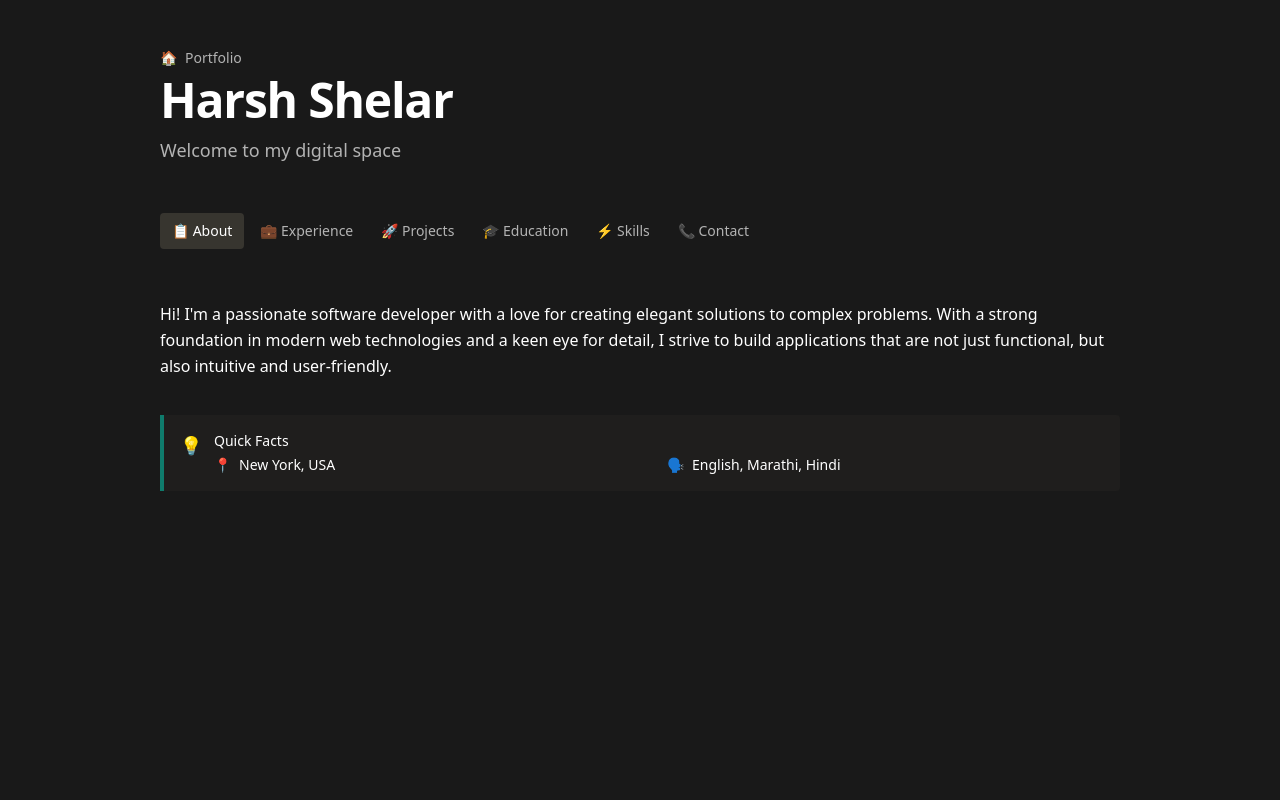
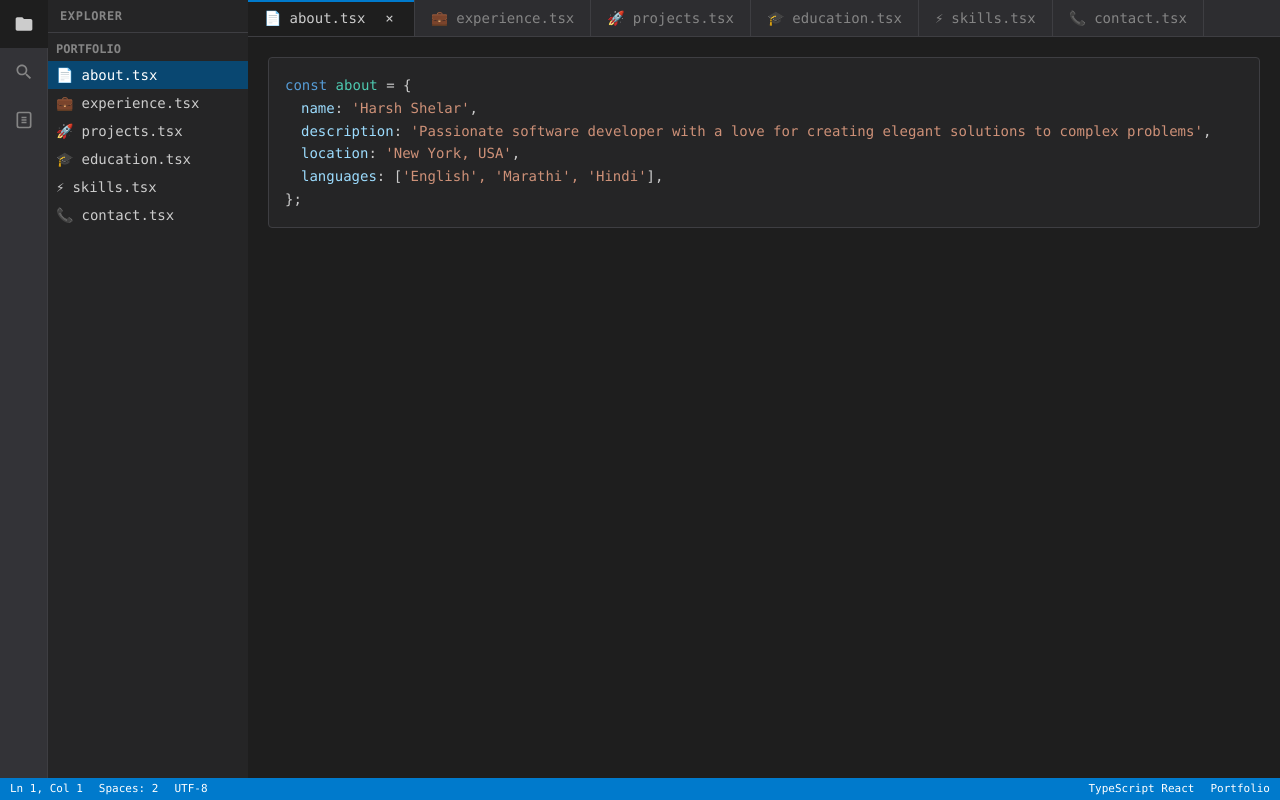
Before and after one commit to TeraSurror/portfolio, a Next.js app: page / in a window 1280 px wide. Built offline with nearby package versions, Linux system fonts and the light colour scheme.

Commit message:
Website with IDE like UI

```diff
--- a/app/globals.css
+++ b/app/globals.css
@@ -16,6 +16,7 @@
   --color-sidebar-primary: var(--sidebar-primary);
   --color-sidebar-foreground: var(--sidebar-foreground);
   --color-sidebar: var(--sidebar);
+  --color-sidebar-hover: var(--sidebar-hover);
   --color-chart-5: var(--chart-5);
   --color-chart-4: var(--chart-4);
   --color-chart-3: var(--chart-3);
@@ -45,56 +46,59 @@
 
 :root {
   --radius: 0.375rem;
-  /* Notion Dark Mode Color Palette */
-  --background: #191919;
-  --foreground: #ffffff;
-  --card: #2f2f2f;
-  --card-foreground: #ffffff;
-  --popover: #2f2f2f;
-  --popover-foreground: #ffffff;
-  --primary: #ffffff;
-  --primary-foreground: #191919;
-  --secondary: #3f3f3f;
-  --secondary-foreground: #ffffff;
-  --muted: #2f2f2f;
-  --muted-foreground: #b3b3b3;
-  --accent: #37352f;
+  /* Cursor IDE Dark Theme Color Palette */
+  --background: #1e1e1e;
+  --foreground: #cccccc;
+  --card: #252526;
+  --card-foreground: #cccccc;
+  --popover: #252526;
+  --popover-foreground: #cccccc;
+  --primary: #007acc;
+  --primary-foreground: #ffffff;
+  --secondary: #2d2d30;
+  --secondary-foreground: #cccccc;
+  --muted: #2d2d30;
+  --muted-foreground: #858585;
+  --accent: #094771;
   --accent-foreground: #ffffff;
-  --destructive: #ff6b6b;
+  --destructive: #f48771;
   --destructive-foreground: #ffffff;
-  --border: #3f3f3f;
-  --input: #2f2f2f;
-  --ring: #ffffff;
-  --notion-blue: #0f7b6c;
-  --notion-green: #0d7377;
-  --notion-yellow: #dfab01;
-  --notion-red: #e03e3e;
-  --notion-purple: #6940a5;
-  --notion-pink: #ad1a72;
-  --notion-orange: #d9730d;
-  --notion-gray: #9b9a97;
+  --border: #3e3e42;
+  --input: #3c3c3c;
+  --ring: #007acc;
+  /* Cursor IDE specific colors */
+  --sidebar-bg: #252526;
+  --sidebar-hover: #2a2d2e;
+  --activity-bar: #333337;
+  --activity-bar-active: #1e1e1e;
+  --editor-bg: #1e1e1e;
+  --tab-bg: #2d2d30;
+  --tab-active: #1e1e1e;
+  --tab-border: #007acc;
+  --status-bar: #007acc;
+  --status-bar-text: #ffffff;
 }
 
 .dark {
-  --background: #191919;
-  --foreground: #ffffff;
-  --card: #2f2f2f;
-  --card-foreground: #ffffff;
-  --popover: #2f2f2f;
-  --popover-foreground: #ffffff;
-  --primary: #ffffff;
-  --primary-foreground: #191919;
-  --secondary: #3f3f3f;
-  --secondary-foreground: #ffffff;
-  --muted: #2f2f2f;
-  --muted-foreground: #b3b3b3;
-  --accent: #37352f;
+  --background: #1e1e1e;
+  --foreground: #cccccc;
+  --card: #252526;
+  --card-foreground: #cccccc;
+  --popover: #252526;
+  --popover-foreground: #cccccc;
+  --primary: #007acc;
+  --primary-foreground: #ffffff;
+  --secondary: #2d2d30;
+  --secondary-foreground: #cccccc;
+  --muted: #2d2d30;
+  --muted-foreground: #858585;
+  --accent: #094771;
   --accent-foreground: #ffffff;
-  --destructive: #ff6b6b;
+  --destructive: #f48771;
   --destructive-foreground: #ffffff;
-  --border: #3f3f3f;
-  --input: #2f2f2f;
-  --ring: #ffffff;
+  --border: #3e3e42;
+  --input: #3c3c3c;
+  --ring: #007acc;
 }
 
 @layer base {
@@ -104,85 +108,158 @@
 
   body {
     @apply bg-background text-foreground;
-    font-family: ui-sans-serif, -apple-system, BlinkMacSystemFont, "Segoe UI", Helvetica, "Apple Color Emoji", Arial, sans-serif, "Segoe UI Emoji", "Segoe UI Symbol";
+    font-family: 'SF Mono', Monaco, 'Cascadia Code', 'Roboto Mono', Consolas, 'Courier New', monospace;
     line-height: 1.5;
+    overflow: hidden;
   }
 
-  /* Notion-style scrollbar */
+  /* Cursor IDE-style scrollbar */
   ::-webkit-scrollbar {
-    width: 8px;
-    height: 8px;
+    width: 10px;
+    height: 10px;
   }
 
   ::-webkit-scrollbar-track {
-    background: transparent;
+    background: var(--background);
   }
 
   ::-webkit-scrollbar-thumb {
-    background: #3f3f3f;
-    border-radius: 4px;
+    background: #424242;
+    border-radius: 5px;
   }
 
   ::-webkit-scrollbar-thumb:hover {
-    background: #4f4f4f;
+    background: #4e4e4e;
   }
 }
 
 @layer components {
-
-  /* Notion-style block hover effects */
-  .notion-block {
-    @apply transition-all duration-150 ease-in-out;
-    @apply hover:bg-accent/30 rounded-md cursor-pointer;
+  /* Cursor IDE-style components */
+  .ide-sidebar {
+    background: var(--sidebar-bg);
+    border-right: 1px solid var(--border);
   }
 
-  /* Notion-style callout */
-  .notion-callout {
-    @apply bg-accent/20 border-l-4 p-4 rounded-r-md;
-    @apply transition-all duration-150 hover:bg-accent/30;
-    border-left-color: #0f7b6c;
+  .ide-activity-bar {
+    background: var(--activity-bar);
+    width: 48px;
+    border-right: 1px solid var(--border);
   }
 
-  /* Notion-style code block */
-  .notion-code {
-    @apply bg-accent/40 text-foreground font-mono text-sm p-3 rounded-md;
-    @apply border border-border;
+  .ide-activity-icon {
+    @apply w-12 h-12 flex items-center justify-center cursor-pointer;
+    @apply transition-colors;
+    color: #858585;
   }
 
-  /* Notion-style tag/pill */
-  .notion-tag {
-    @apply inline-flex items-center px-2 py-1 rounded-md text-xs font-medium;
-    @apply bg-secondary/80 text-secondary-foreground;
-    @apply transition-all duration-150 hover:bg-secondary hover:scale-105;
+  .ide-activity-icon:hover {
+    background: var(--sidebar-hover);
   }
 
-  /* Notion-style card with subtle shadow */
-  .notion-card {
-    @apply bg-card border border-border rounded-lg;
-    @apply shadow-sm hover:shadow-md transition-all duration-200;
-    @apply hover:border-border/80;
+  .ide-activity-icon.active {
+    background: var(--activity-bar-active);
+    color: var(--foreground);
   }
 
-  /* Notion-style button */
-  .notion-button {
-    @apply inline-flex items-center justify-center px-3 py-2 text-sm font-medium;
-    @apply bg-secondary text-secondary-foreground rounded-md;
-    @apply hover:bg-secondary/80 transition-all duration-150;
-    @apply focus:outline-none focus:ring-2 focus:ring-ring focus:ring-offset-2;
+  .ide-file-explorer {
+    background: var(--sidebar-bg);
+    min-width: 200px;
+    max-width: 300px;
   }
 
-  /* Notion-style page animations */
-  .notion-page-enter {
-    @apply animate-in fade-in-0 slide-in-from-bottom-4 duration-300;
+  .ide-editor {
+    background: var(--editor-bg);
+    flex: 1;
+    display: flex;
+    flex-direction: column;
   }
 
-  /* Notion-style subtle glow on focus */
-  .notion-focus {
-    @apply focus:ring-2 focus:ring-white/20 focus:ring-offset-2 focus:ring-offset-background;
+  .ide-tabs {
+    background: var(--tab-bg);
+    border-bottom: 1px solid var(--border);
+    display: flex;
+    overflow-x: auto;
   }
 
-  /* Notion-style divider */
-  .notion-divider {
-    @apply border-t border-border/50 my-6;
+  .ide-tab {
+    @apply px-4 py-2 text-sm font-mono cursor-pointer;
+    background: var(--tab-bg);
+    border-right: 1px solid var(--border);
+    color: var(--muted-foreground);
+    display: flex;
+    align-items: center;
+    gap: 8px;
+    min-width: 120px;
+    position: relative;
+    white-space: nowrap;
+  }
+
+  .ide-tab:hover {
+    background: var(--tab-bg);
+    color: var(--foreground);
+  }
+
+  .ide-tab.active {
+    background: var(--tab-active);
+    color: var(--foreground);
+  }
+
+  .ide-tab.active::before {
+    content: '';
+    position: absolute;
+    top: 0;
+    left: 0;
+    right: 0;
+    height: 2px;
+    background: var(--tab-border);
+  }
+
+  .ide-editor-content {
+    flex: 1;
+    overflow-y: auto;
+    padding: 20px;
+    font-family: 'SF Mono', Monaco, 'Cascadia Code', 'Roboto Mono', Consolas, 'Courier New', monospace;
+    color: var(--foreground);
+  }
+
+  .ide-status-bar {
+    background: var(--status-bar);
+    color: var(--status-bar-text);
+    height: 22px;
+    display: flex;
+    align-items: center;
+    padding: 0 10px;
+    font-size: 11px;
+    font-family: 'SF Mono', Monaco, 'Cascadia Code', 'Roboto Mono', Consolas, 'Courier New', monospace;
+  }
+
+  .ide-file-item {
+    @apply px-2 py-1 text-sm cursor-pointer flex items-center gap-2;
+    color: var(--foreground);
+    font-family: 'SF Mono', Monaco, 'Cascadia Code', 'Roboto Mono', Consolas, 'Courier New', monospace;
+  }
+
+  .ide-file-item:hover {
+    background: var(--sidebar-hover);
+  }
+
+  .ide-file-item.active {
+    background: var(--accent);
+    color: var(--accent-foreground);
+  }
+
+  /* Code-like styling for content */
+  .ide-code-block {
+    @apply bg-card border border-border p-4 rounded;
+    font-family: 'SF Mono', Monaco, 'Cascadia Code', 'Roboto Mono', Consolas, 'Courier New', monospace;
+    font-size: 13px;
+    line-height: 1.6;
+  }
+
+  .ide-tag {
+    @apply inline-flex items-center px-2 py-0.5 rounded text-xs;
+    background: var(--accent);
+    color: var(--accent-foreground);
+    font-family: 'SF Mono', Monaco, 'Cascadia Code', 'Roboto Mono', Consolas, 'Courier New', monospace;
   }
 }
--- a/app/layout.tsx
+++ b/app/layout.tsx
@@ -1,11 +1,5 @@
 import type { Metadata } from "next";
-import { Inter } from "next/font/google";
 import "./globals.css";
-
-const inter = Inter({
-  subsets: ["latin"],
-  variable: "--font-inter",
-});
 
 export const metadata: Metadata = {
   title: "Harsh Shelar - Portfolio",
@@ -19,10 +13,22 @@ export default function RootLayout({
 }>) {
   return (
     <html lang="en" className="dark">
-      <body className={`${inter.variable} font-sans dark antialiased`}>
-        <div className="min-h-screen bg-background">
-          <div className="max-w-5xl mx-auto px-4 sm:px-6 lg:px-8">
+      <body className="dark antialiased">
+        <div className="h-screen flex flex-col overflow-hidden bg-background">
+          <div className="flex-1 flex overflow-hidden">
             {children}
+          </div>
+          {/* Status Bar */}
+          <div className="ide-status-bar flex items-center justify-between">
+            <div className="flex items-center gap-4">
+              <span>Ln 1, Col 1</span>
+              <span>Spaces: 2</span>
+              <span>UTF-8</span>
+            </div>
+            <div className="flex items-center gap-4">
+              <span>TypeScript React</span>
+              <span>Portfolio</span>
+            </div>
           </div>
         </div>
       </body>
--- a/app/page.tsx
+++ b/app/page.tsx
@@ -1,7 +1,6 @@
 "use client";
 
 import { useState } from "react";
-import { Tabs, TabsContent, TabsList, TabsTrigger } from "@/components/ui/tabs";
 import { About } from "@/components/sections/about";
 import { WorkExperience } from "@/components/sections/work-experience";
 import { Projects } from "@/components/sections/projects";
@@ -10,103 +9,117 @@ import { Skills } from "@/components/sections/skills";
 import { Contact } from "@/components/sections/contact";
 
 export default function Home() {
-  const [activeTab, setActiveTab] = useState("about");
-  const [isDropdownOpen, setIsDropdownOpen] = useState(false);
+  const [activeTab, setActiveTab] = useState("about.tsx");
+  const [activeActivity, setActiveActivity] = useState("explorer");
 
-  const tabs = [
-    { value: "about", label: "📋 About", component: <About /> },
-    { value: "experience", label: "💼 Experience", component: <WorkExperience /> },
-    { value: "projects", label: "🚀 Projects", component: <Projects /> },
-    { value: "education", label: "🎓 Education", component: <Education /> },
-    { value: "skills", label: "⚡ Skills", component: <Skills /> },
-    { value: "contact", label: "📞 Contact", component: <Contact /> },
+  const files = [
+    { id: "about.tsx", name: "about.tsx", icon: "📄" },
+    { id: "experience.tsx", name: "experience.tsx", icon: "💼" },
+    { id: "projects.tsx", name: "projects.tsx", icon: "🚀" },
+    { id: "education.tsx", name: "education.tsx", icon: "🎓" },
+    { id: "skills.tsx", name: "skills.tsx", icon: "⚡" },
+    { id: "contact.tsx", name: "contact.tsx", icon: "📞" },
   ];
 
-  const activeTabData = tabs.find(tab => tab.value === activeTab);
+  const components: Record<string, React.ReactNode> = {
+    "about.tsx": <About />,
+    "experience.tsx": <WorkExperience />,
+    "projects.tsx": <Projects />,
+    "education.tsx": <Education />,
+    "skills.tsx": <Skills />,
+    "contact.tsx": <Contact />,
+  };
+
+  const activeComponent = components[activeTab] || <About />;
 
   return (
-    <div className="py-8 sm:py-12 notion-page-enter">
-      {/* Notion-style page header */}
-      <div className="mb-8 sm:mb-12">
-        <div className="flex items-center gap-2 text-sm text-muted-foreground mb-2">
-          <span>🏠</span>
-          <span>Portfolio</span>
-        </div>
-        <h1 className="text-3xl sm:text-4xl lg:text-5xl font-bold text-foreground mb-3 tracking-tight">
-          Harsh Shelar
-        </h1>
-        <p className="text-lg text-muted-foreground max-w-2xl leading-relaxed">
-          Welcome to my digital space
-        </p>
+    <div className="flex-1 flex overflow-hidden">
+      {/* Activity Bar */}
+      <div className="ide-activity-bar flex flex-col">
+        <button
+          onClick={() => setActiveActivity("explorer")}
+          className={`ide-activity-icon ${activeActivity === "explorer" ? "active" : ""}`}
+          title="Explorer"
+        >
+          <svg width="20" height="20" viewBox="0 0 24 24" fill="currentColor">
+            <path d="M10 4H4c-1.11 0-2 .89-2 2v12c0 1.11.89 2 2 2h16c1.11 0 2-.89 2-2V8c0-1.11-.89-2-2-2h-8l-2-2z" />
+          </svg>
+        </button>
+        <button
+          onClick={() => setActiveActivity("search")}
+          className={`ide-activity-icon ${activeActivity === "search" ? "active" : ""}`}
+          title="Search"
+        >
+          <svg width="20" height="20" viewBox="0 0 24 24" fill="currentColor">
+            <path d="M15.5 14h-.79l-.28-.27C15.41 12.59 16 11.11 16 9.5 16 5.91 13.09 3 9.5 3S3 5.91 3 9.5 5.91 16 9.5 16c1.61 0 3.09-.59 4.23-1.57l.27.28v.79l5 4.99L20.49 19l-4.99-5zm-6 0C7.01 14 5 11.99 5 9.5S7.01 5 9.5 5 14 7.01 14 9.5 11.99 14 9.5 14z" />
+          </svg>
+        </button>
+        <button
+          onClick={() => setActiveActivity("git")}
+          className={`ide-activity-icon ${activeActivity === "git" ? "active" : ""}`}
+          title="Source Control"
+        >
+          <svg width="20" height="20" viewBox="0 0 24 24" fill="none" stroke="currentColor" strokeWidth="2">
+            <path d="M6 3h12a2 2 0 0 1 2 2v14a2 2 0 0 1-2 2H6a2 2 0 0 1-2-2V5a2 2 0 0 1 2-2z"/>
+            <path d="M9 9h6M9 15h6M9 12h6"/>
+          </svg>
+        </button>
       </div>
 
-      {/* Mobile Dropdown Navigation */}
-      <div className="mb-8 sm:hidden">
-        <div className="relative">
-          <button
-            onClick={() => setIsDropdownOpen(!isDropdownOpen)}
-            className="w-full flex items-center justify-between px-4 py-3 bg-card border border-border rounded-lg text-foreground hover:bg-accent/30 transition-colors"
-          >
-            <span>{activeTabData?.label}</span>
-            <svg
-              className={`w-4 h-4 transition-transform ${isDropdownOpen ? 'rotate-180' : ''}`}
-              fill="none"
-              stroke="currentColor"
-              viewBox="0 0 24 24"
+      {/* File Explorer Sidebar */}
+      {activeActivity === "explorer" && (
+        <div className="ide-file-explorer flex flex-col">
+          <div className="px-3 py-2 text-xs font-semibold uppercase tracking-wider text-muted-foreground border-b border-border">
+            EXPLORER
+          </div>
+          <div className="flex-1 overflow-y-auto py-2">
+            <div className="px-2 text-xs font-semibold text-muted-foreground mb-1">PORTFOLIO</div>
+            {files.map((file) => (
+              <div
+                key={file.id}
+                onClick={() => setActiveTab(file.id)}
+                className={`ide-file-item ${activeTab === file.id ? "active" : ""}`}
+              >
+                <span>{file.icon}</span>
+                <span>{file.name}</span>
+              </div>
+            ))}
+          </div>
+        </div>
+      )}
+
+      {/* Main Editor Area */}
+      <div className="ide-editor flex flex-col">
+        {/* Tabs */}
+        <div className="ide-tabs">
+          {files.map((file) => (
+            <div
+              key={file.id}
+              onClick={() => setActiveTab(file.id)}
+              className={`ide-tab ${activeTab === file.id ? "active" : ""}`}
             >
-              <path strokeLinecap="round" strokeLinejoin="round" strokeWidth={2} d="M19 9l-7 7-7-7" />
-            </svg>
-          </button>
+              <span>{file.icon}</span>
+              <span>{file.name}</span>
+              {activeTab === file.id && (
+                <button
+                  onClick={(e) => {
+                    e.stopPropagation();
+                    // Close tab logic could go here
+                  }}
+                  className="ml-2 hover:bg-white/10 rounded px-1"
+                >
+                  ×
+                </button>
+              )}
+            </div>
+          ))}
+        </div>
 
-          {isDropdownOpen && (
-            <div className="absolute top-full left-0 right-0 mt-1 bg-card border border-border rounded-lg shadow-lg z-10 animate-in fade-in-0 slide-in-from-top-2 duration-200">
-              {tabs.map((tab) => (
-                <button
-                  key={tab.value}
-                  onClick={() => {
-                    setActiveTab(tab.value);
-                    setIsDropdownOpen(false);
-                  }}
-                  className={`w-full text-left px-4 py-3 hover:bg-accent/30 transition-colors first:rounded-t-lg last:rounded-b-lg ${activeTab === tab.value ? 'bg-accent text-foreground' : 'text-muted-foreground'
-                    }`}
-                >
-                  {tab.label}
-                </button>
-              ))}
-            </div>
-          )}
+        {/* Editor Content */}
+        <div className="ide-editor-content">
+          {activeComponent}
         </div>
       </div>
-
-      {/* Desktop Tabs Navigation */}
-      <Tabs value={activeTab} onValueChange={setActiveTab} className="w-full">
-        <div className="mb-8 hidden sm:block">
-          <TabsList className="bg-transparent p-0 h-auto gap-1">
-            {tabs.map((tab) => (
-              <TabsTrigger
-                key={tab.value}
-                value={tab.value}
-                className="notion-block px-3 py-2 data-[state=active]:bg-accent data-[state=active]:text-foreground"
-              >
-                {tab.label}
-              </TabsTrigger>
-            ))}
-          </TabsList>
-        </div>
-
-        {/* Content sections */}
-        <div className="space-y-6">
-          {tabs.map((tab) => (
-            <TabsContent
-              key={tab.value}
-              value={tab.value}
-              className="focus-visible:outline-none mt-0 animate-in fade-in-0 slide-in-from-bottom-2 duration-300"
-            >
-              {tab.component}
-            </TabsContent>
-          ))}
-        </div>
-      </Tabs>
     </div>
   );
 }
--- a/components/sections/about.tsx
+++ b/components/sections/about.tsx
@@ -1,35 +1,35 @@
 export function About() {
   return (
-    <div className="space-y-6">
-      {/* Notion-style text block */}
-      <div className="notion-block p-3 -mx-3">
-        <p className="text-base leading-relaxed text-foreground">
-          Hi! I&apos;m a passionate software developer with a love for creating
-          elegant solutions to complex problems. With a strong foundation in
-          modern web technologies and a keen eye for detail, I strive to build
-          applications that are not just functional, but also intuitive and
-          user-friendly.
+    <div className="space-y-4">
+      <div className="ide-code-block">
+        <p className="text-sm leading-relaxed text-foreground">
+          <span className="text-[#569cd6]">const</span>{" "}
+          <span className="text-[#4ec9b0]">about</span> = {"{"}
         </p>
-      </div>
-
-      {/* Notion-style callout block */}
-      <div className="notion-callout">
-        <div className="flex items-start gap-3">
-          <span className="text-lg">💡</span>
-          <div className="flex-1">
-            <p className="text-sm font-medium text-foreground mb-1">Quick Facts</p>
-            <div className="grid grid-cols-1 sm:grid-cols-2 gap-4 text-sm">
-              <div className="flex items-center gap-2">
-                <span className="text-muted-foreground">📍</span>
-                <span className="text-foreground">New York, USA</span>
-              </div>
-              <div className="flex items-center gap-2">
-                <span className="text-muted-foreground">🗣️</span>
-                <span className="text-foreground">English, Marathi, Hindi</span>
-              </div>
-            </div>
-          </div>
-        </div>
+        <p className="text-sm leading-relaxed text-foreground ml-4">
+          <span className="text-[#9cdcfe]">name</span>:{" "}
+          <span className="text-[#ce9178]">&apos;Harsh Shelar&apos;</span>,
+        </p>
+        <p className="text-sm leading-relaxed text-foreground ml-4">
+          <span className="text-[#9cdcfe]">description</span>:{" "}
+          <span className="text-[#ce9178]">
+            &apos;Passionate software developer with a love for creating elegant
+            solutions to complex problems&apos;
+          </span>
+          ,
+        </p>
+        <p className="text-sm leading-relaxed text-foreground ml-4">
+          <span className="text-[#9cdcfe]">location</span>:{" "}
+          <span className="text-[#ce9178]">&apos;New York, USA&apos;</span>,
+        </p>
+        <p className="text-sm leading-relaxed text-foreground ml-4">
+          <span className="text-[#9cdcfe]">languages</span>: [
+          <span className="text-[#ce9178]">
+            &apos;English&apos;, &apos;Marathi&apos;, &apos;Hindi&apos;
+          </span>
+          ],
+        </p>
+        <p className="text-sm leading-relaxed text-foreground">{"}"};</p>
       </div>
     </div>
   );
--- a/components/sections/contact.tsx
+++ b/components/sections/contact.tsx
@@ -31,16 +31,23 @@ export function Contact() {
   ];
 
   return (
-    <div className="space-y-6">
-      {/* Notion-style text block */}
-      <div className="notion-block p-3 -mx-3">
-        <p className="text-base leading-relaxed text-foreground">
-          I&apos;m always open to new opportunities and collaborations. Feel
-          free to reach out!
+    <div className="space-y-4">
+      <div className="ide-code-block">
+        <p className="text-sm leading-relaxed text-foreground">
+          <span className="text-[#569cd6]">const</span>{" "}
+          <span className="text-[#4ec9b0]">contact</span> = {"{"}
         </p>
+        <p className="text-sm leading-relaxed text-foreground ml-4">
+          <span className="text-[#9cdcfe]">message</span>:{" "}
+          <span className="text-[#ce9178]">
+            &apos;Always open to new opportunities and collaborations&apos;
+          </span>
+          ,
+        </p>
+        <p className="text-sm leading-relaxed text-foreground">{"}"};</p>
       </div>
 
-      {/* Contact methods as Notion-style blocks */}
+      {/* Contact methods */}
       <div className="space-y-2">
         {contactMethods.map((method) => (
           <a
@@ -48,20 +55,16 @@ export function Contact() {
             href={method.href}
             target="_blank"
             rel="noopener noreferrer"
-            className="block notion-block p-3 -mx-3 transition-all duration-150 hover:bg-accent/30 rounded-md group"
+            className="block ide-code-block hover:bg-accent/20 transition-colors group"
           >
             <div className="flex items-center gap-3">
-              <div className="flex items-center gap-3 flex-1">
-                <div className="w-8 h-8 bg-accent/30 rounded-lg flex items-center justify-center text-sm">
-                  {method.emoji}
+              <span className="text-lg">{method.emoji}</span>
+              <div className="flex-1 min-w-0">
+                <div className="font-medium text-foreground text-sm">
+                  {method.title}
                 </div>
-                <div className="flex-1 min-w-0">
-                  <div className="font-medium text-foreground text-sm">
-                    {method.title}
-                  </div>
-                  <div className="text-xs text-muted-foreground truncate">
-                    {method.value}
-                  </div>
+                <div className="text-xs text-muted-foreground truncate font-mono">
+                  {method.value}
                 </div>
               </div>
               <div className="opacity-0 group-hover:opacity-100 transition-opacity">
--- a/components/sections/projects.tsx
+++ b/components/sections/projects.tsx
@@ -67,7 +67,7 @@ export function Projects() {
                   {project.technologies.map((tech) => (
                     <span
                       key={tech}
-                      className="notion-tag"
+                      className="ide-tag"
                     >
                       {tech}
                     </span>
--- a/components/sections/skills.tsx
+++ b/components/sections/skills.tsx
@@ -68,7 +68,7 @@ export function Skills() {
               {category.skills.map((skill) => (
                 <span
                   key={skill}
-                  className="notion-tag"
+                  className="ide-tag"
                 >
                   {skill}
                 </span>
--- a/components/sections/work-experience.tsx
+++ b/components/sections/work-experience.tsx
@@ -105,7 +105,7 @@ export function WorkExperience() {
                   {experience.technologies.map((tech) => (
                     <span
                       key={tech}
-                      className="notion-tag"
+                      className="ide-tag"
                     >
                       {tech}
                     </span>
```
